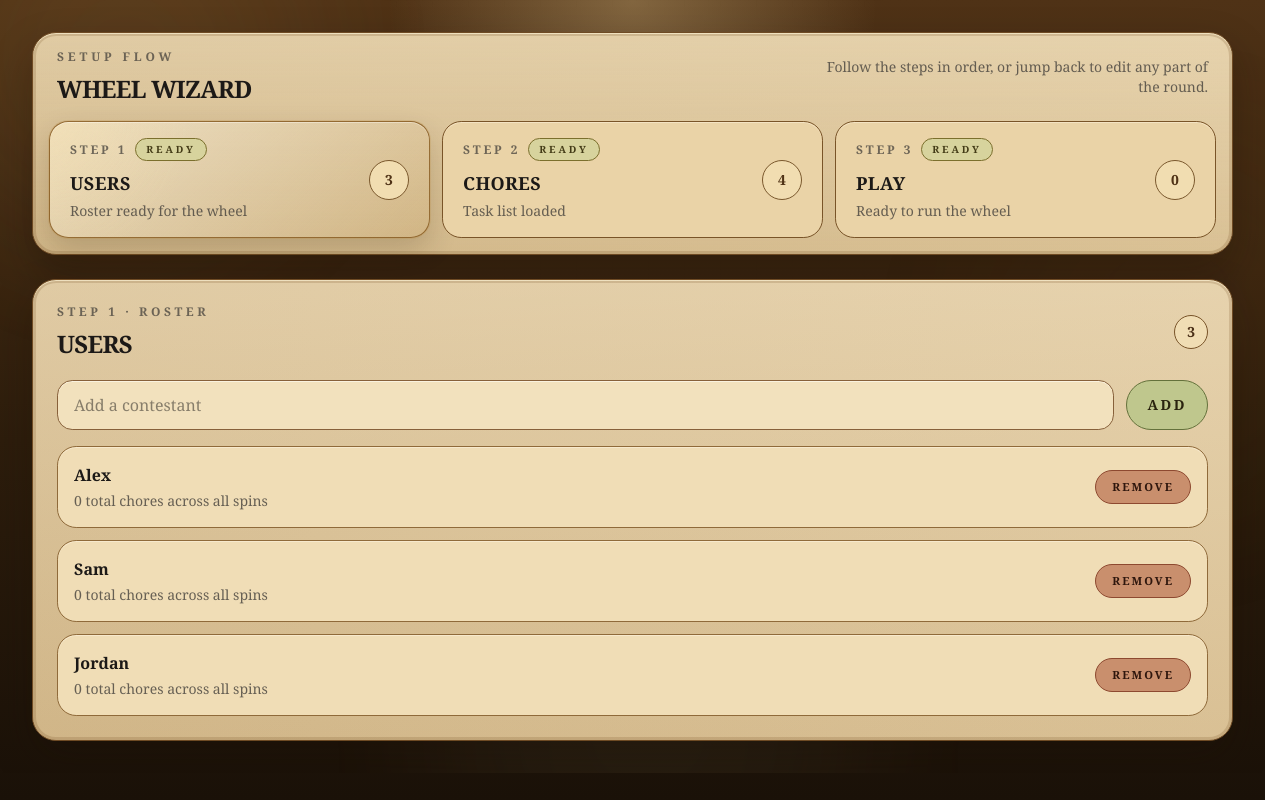
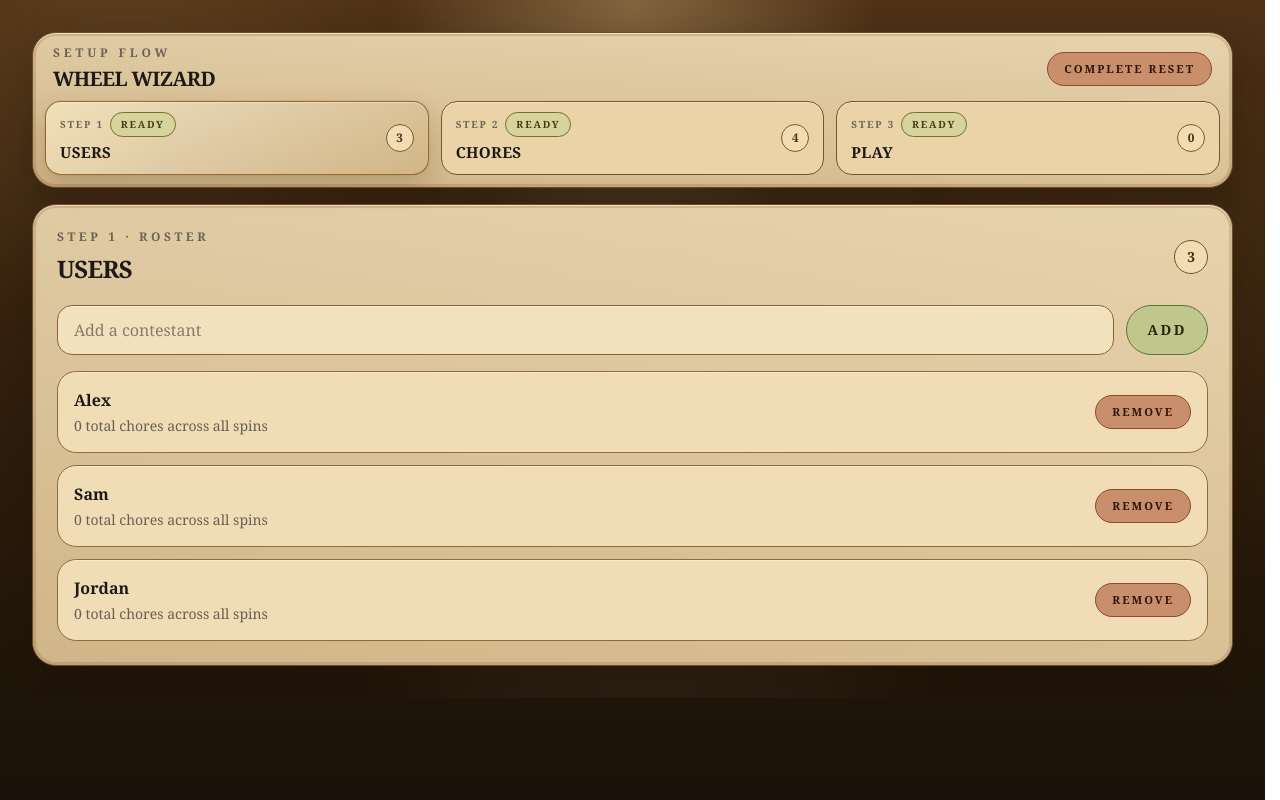
Before and after one commit to AlexPP13/wheel-of-misfortune, a React (Vite) app: page / in a window 1280 px wide. Built offline with nearby package versions, Linux system fonts and the light colour scheme.

Commit message:
compacted layout

```diff
--- a/src/App.tsx
+++ b/src/App.tsx
@@ -213,7 +213,6 @@ function App() {
     {
       id: 'users' as const,
       label: 'Users',
-      caption: hasUsers ? 'Roster ready for the wheel' : 'Add at least one player',
       badge: users.length,
       ready: hasUsers,
       step: 1,
@@ -221,7 +220,6 @@ function App() {
     {
       id: 'chores' as const,
       label: 'Chores',
-      caption: hasChores ? 'Task list loaded' : 'Add chores to assign',
       badge: chores.length,
       ready: hasChores,
       step: 2,
@@ -229,7 +227,6 @@ function App() {
     {
       id: 'play' as const,
       label: 'Play',
-      caption: canSpin ? 'Ready to run the wheel' : 'Complete setup to spin',
       badge: assignments.length,
       ready: hasUsers && hasChores,
       step: 3,
@@ -297,7 +294,12 @@ function App() {
 
   return (
     <AppShell>
-      <NavigationTabs activeView={activeView} items={viewItems} onChange={setActiveView} />
+      <NavigationTabs
+        activeView={activeView}
+        items={viewItems}
+        onChange={setActiveView}
+        onResetEverything={resetEverything}
+      />
       {renderActiveView()}
     </AppShell>
   )
--- a/src/components/NavigationTabs.tsx
+++ b/src/components/NavigationTabs.tsx
@@ -1,6 +1,5 @@
 type NavigationItem = {
   badge: number
-  caption: string
   id: string
   label: string
   ready: boolean
@@ -11,19 +10,20 @@ type NavigationTabsProps = {
   activeView: 'play' | 'chores' | 'users'
   items: NavigationItem[]
   onChange: (view: 'play' | 'chores' | 'users') => void
+  onResetEverything: () => void
 }
 
-function NavigationTabs({ activeView, items, onChange }: NavigationTabsProps) {
+function NavigationTabs({ activeView, items, onChange, onResetEverything }: NavigationTabsProps) {
   return (
-    <nav className="glass-panel mb-6 p-3 sm:p-4" aria-label="Wizard steps">
-      <div className="mb-4 flex items-center justify-between gap-4 px-2">
+    <nav className="glass-panel mb-4 p-2.5 sm:p-3" aria-label="Wizard steps">
+      <div className="mb-2 flex items-center justify-between gap-4 px-2">
         <div>
           <p className="text-xs font-semibold uppercase tracking-[0.32em] text-stone-700/75">Setup flow</p>
-          <h2 className="mt-2 text-2xl font-black uppercase tracking-[-0.03em] text-stone-900">Wheel wizard</h2>
+          <h2 className="mt-1 text-xl font-black uppercase tracking-[-0.03em] text-stone-900">Wheel wizard</h2>
         </div>
-        <p className="max-w-sm text-right text-sm text-stone-700/80">
-          Follow the steps in order, or jump back to edit any part of the round.
-        </p>
+        <button type="button" className="dramatic-button dramatic-button-danger dramatic-button-small" onClick={onResetEverything}>
+          Complete reset
+        </button>
       </div>
 
       <div className="grid gap-3 md:grid-cols-3">
@@ -46,7 +46,6 @@ function NavigationTabs({ activeView, items, onChange }: NavigationTabsProps) {
                 </span>
               </span>
               <span className="view-tab__label">{item.label}</span>
-                <span className="view-tab__caption">{item.caption}</span>
             </span>
             <span className="view-tab__badge">{item.badge}</span>
           </button>
--- a/src/index.css
+++ b/src/index.css
@@ -124,7 +124,7 @@
   }
 
   .view-tab {
-    @apply flex items-center justify-between gap-4 rounded-[1.2rem] border border-[#795428] bg-[#ead3a7] px-5 py-4 text-left transition duration-300 hover:-translate-y-1;
+    @apply flex items-center justify-between gap-3 rounded-[1rem] border border-[#795428] bg-[#ead3a7] px-3.5 py-2.5 text-left transition duration-300 hover:-translate-y-1;
     box-shadow: inset 0 1px 0 rgba(255, 247, 229, 0.45);
   }
 
@@ -144,7 +144,7 @@
   }
 
   .view-tab__meta {
-    @apply mb-2 flex flex-wrap items-center gap-2 text-xs font-semibold uppercase tracking-[0.24em];
+    @apply mb-1 flex flex-wrap items-center gap-1.5 text-[0.62rem] font-semibold uppercase tracking-[0.18em];
   }
 
   .view-tab__step {
@@ -160,15 +160,11 @@
   }
 
   .view-tab__label {
-    @apply text-lg font-black uppercase tracking-[0.02em] text-stone-900;
-  }
-
-  .view-tab__caption {
-    @apply mt-1 text-sm text-stone-700/80;
+    @apply text-[0.95rem] font-black uppercase tracking-[0.02em] text-stone-900;
   }
 
   .view-tab__badge {
-    @apply inline-flex h-10 min-w-10 items-center justify-center rounded-full border border-[#7a582d] bg-[#f1ddb1] px-3 text-sm font-black text-[#4f3216];
+    @apply inline-flex h-7 min-w-7 items-center justify-center rounded-full border border-[#7a582d] bg-[#f1ddb1] px-2 text-[0.74rem] font-black text-[#4f3216];
   }
 
   .score-grid {
```
Lines whose indentation alone changed are shown as unchanged.
